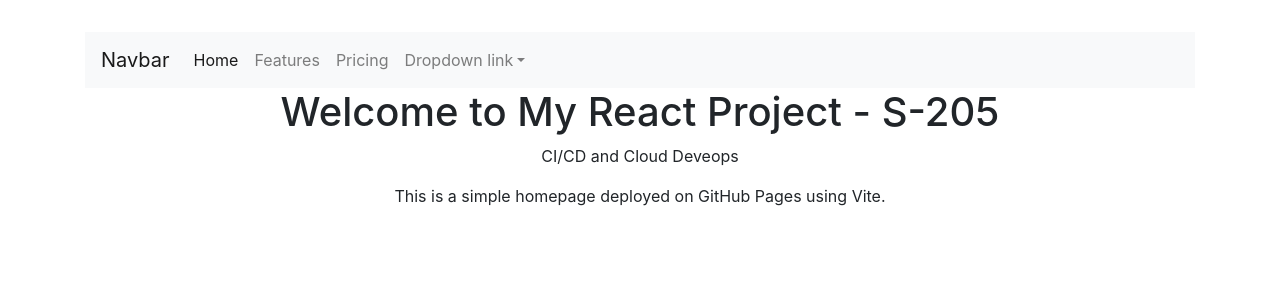
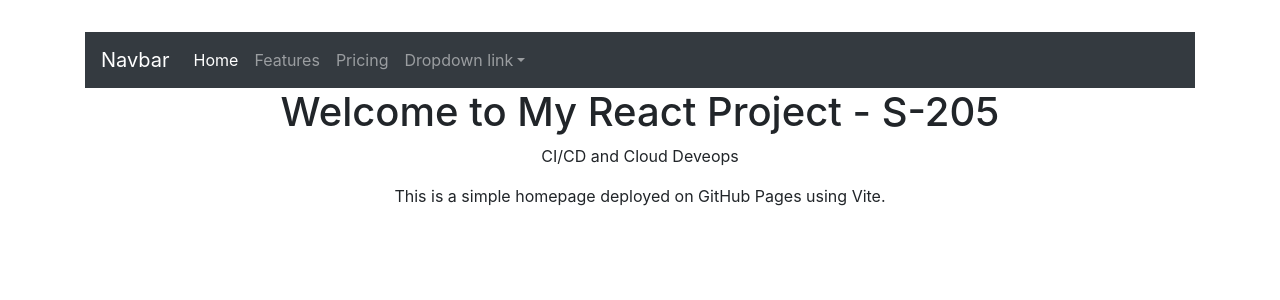
Before and after one commit to EtyalaRahul/reactapp205-gitactions, a React (Vite) app: page / in a window 1280 px wide. Shown: the top 300 px of the page. Built offline with nearby package versions, Linux system fonts and the light colour scheme.

Commit message:
modified App.jsx

```diff
--- a/src/App.jsx
+++ b/src/App.jsx
@@ -3,7 +3,7 @@
 function App() {
   return (
     <div className="container">
-      <nav class="navbar navbar-expand-lg navbar-light bg-light">
+      <nav class="navbar navbar-expand-lg navbar-dark bg-dark primary">
         <a class="navbar-brand" href="#">Navbar</a>
         <button class="navbar-toggler" type="button" data-toggle="collapse" data-target="#navbarNavDropdown" aria-controls="navbarNavDropdown" aria-expanded="false" aria-label="Toggle navigation">
           <span class="navbar-toggler-icon"></span>
```
